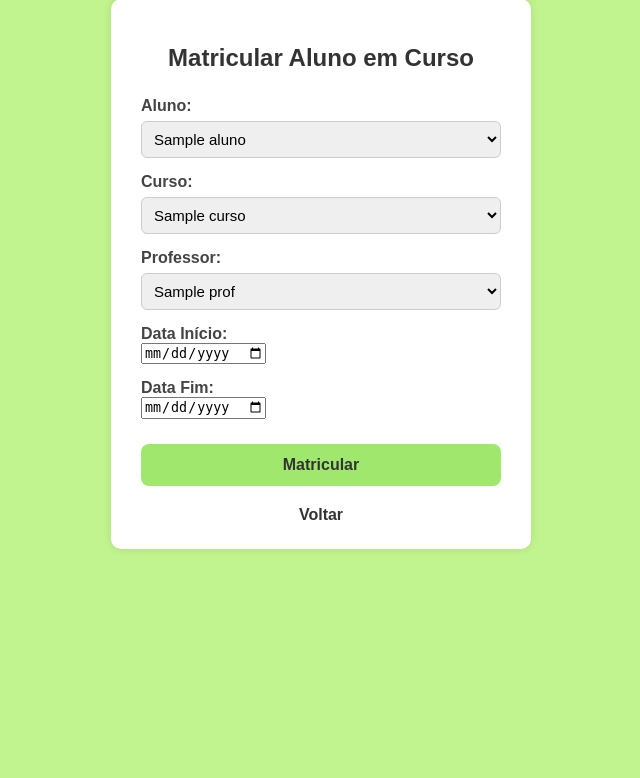
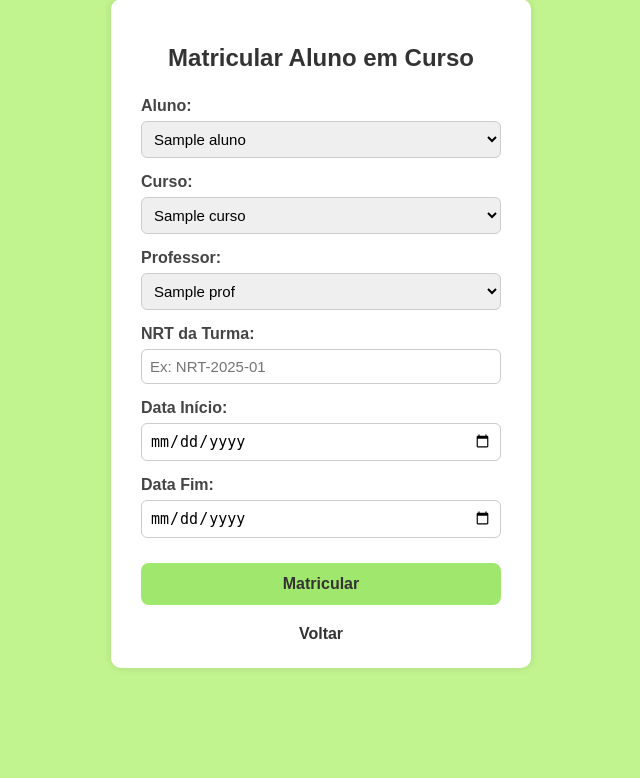
Before and after one commit to carloscll22/AMBIPAREAD, a Flask app: template templates/matricular.html in a window 1280 px wide. Shown: the part 41-819 px from the top of the page, without its empty margins (319-959 px from the left). Run offline with Flask 3, Linux system fonts and the light colour scheme; the template is opened without the code that fills it: most values are stand-ins (such as "Sample title", 1, 10 or a date in 2020); parts of the project's set-up code (start-up, migrations or seed data) failed here and were passed over.

Commit message:
Update matricular.html

```diff
--- a/templates/matricular.html
+++ b/templates/matricular.html
@@ -33,7 +33,7 @@
       font-weight: bold;
       color: #444;
     }
-    select {
+    select, input[type="text"], input[type="date"] {
       width: 100%;
       padding: 8px;
       margin-top: 6px;
@@ -89,7 +89,6 @@
         {% endfor %}
       </select>
 
-
       <label for="professor">Professor:</label>
       <select name="professor" id="professor" required>
         {% for prof in professores %}
@@ -97,11 +96,9 @@
         {% endfor %}
       </select>
 
-
-        {% for prof in professores %}
-
-        {% endfor %}
-      </select>
+      <!-- Novo campo: NRT -->
+      <label for="nrt">NRT da Turma:</label>
+      <input type="text" id="nrt" name="nrt" placeholder="Ex: NRT-2025-01" required>
 
       <label for="data_inicio">Data Início:</label>
       <input type="date" id="data_inicio" name="data_inicio" required>
```
